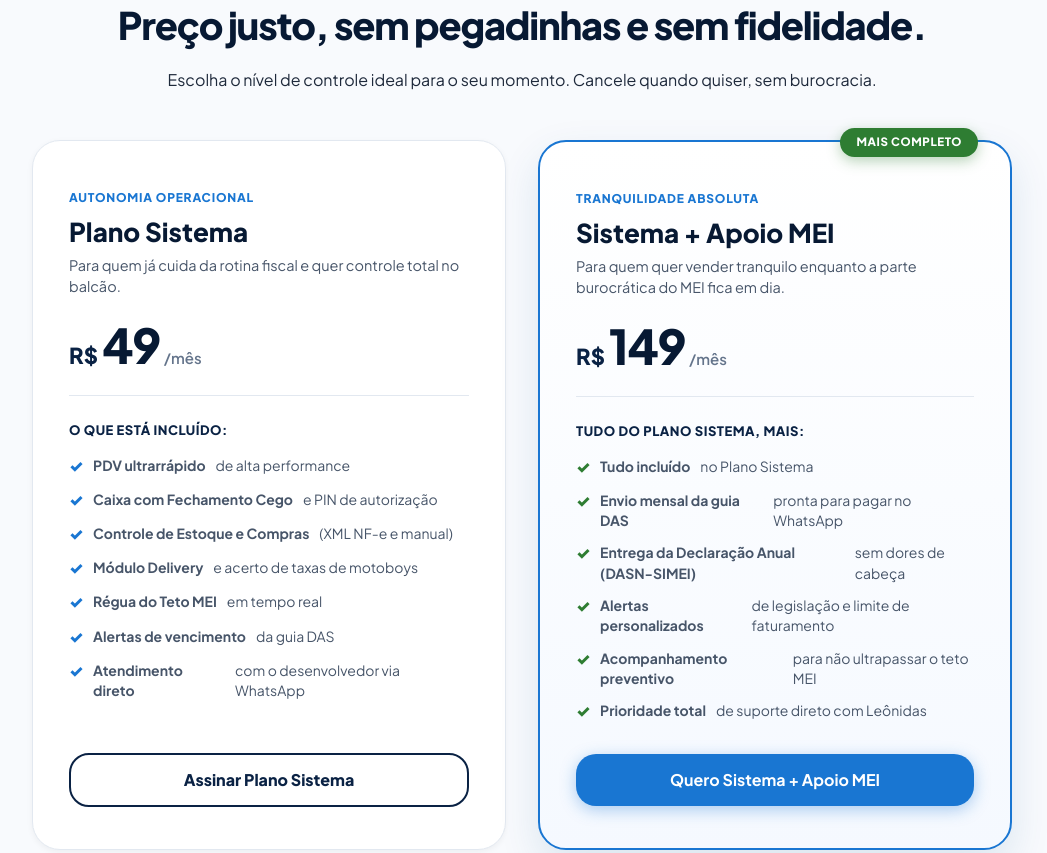
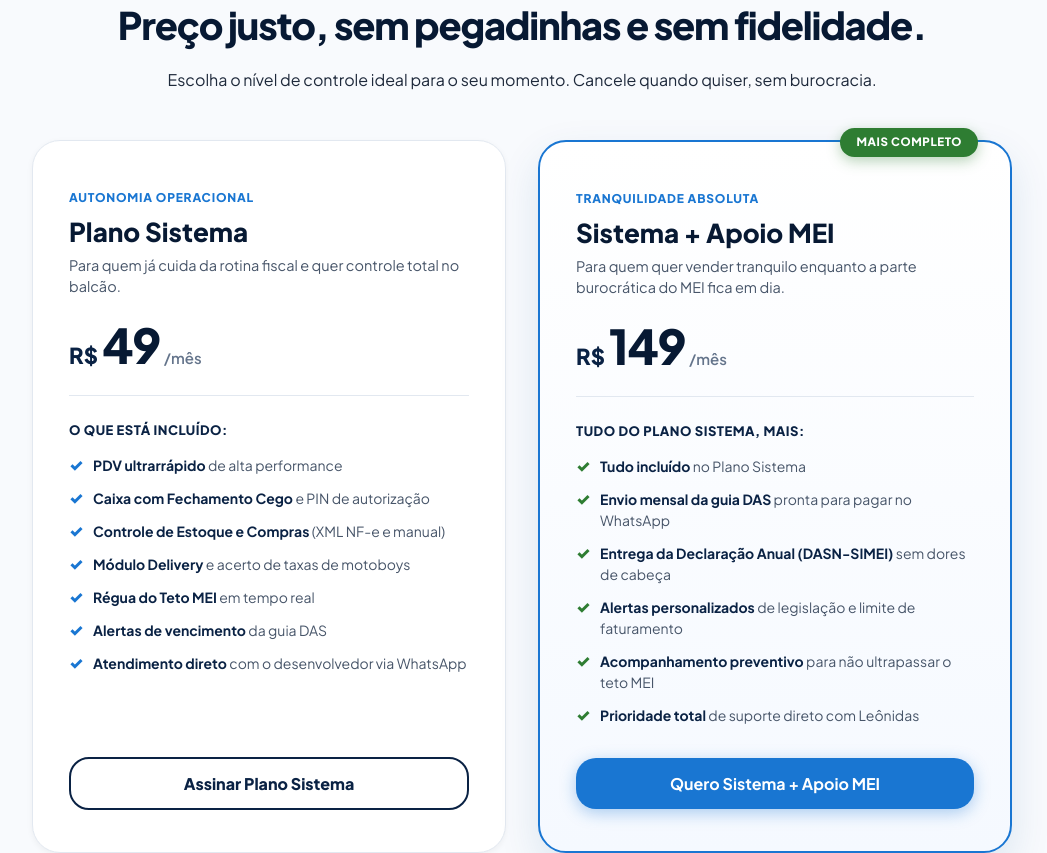
Before and after one commit to LPTI-Tech/site-institucional, a plain HTML site: page index.html in a window 1280 px wide. Shown: the part 8486-9339 px from the top of the page, without its empty margins (118-1165 px from the left). Drawn offline with Linux system fonts and the light colour scheme.

Commit message:
fix: alinhamento da tipografia e nivelamento dos cards de planos

```diff
--- a/index.html
+++ b/index.html
@@ -684,13 +684,13 @@
           <div class="pricing-features">
             <p class="pricing-feature-title">O que está incluído:</p>
             <ul class="pricing-feature-list">
-              <li><span class="p-check">&check;</span> <strong>PDV ultrarrápido</strong> de alta performance</li>
-              <li><span class="p-check">&check;</span> <strong>Caixa com Fechamento Cego</strong> e PIN de autorização</li>
-              <li><span class="p-check">&check;</span> <strong>Controle de Estoque e Compras</strong> (XML NF-e e manual)</li>
-              <li><span class="p-check">&check;</span> <strong>Módulo Delivery</strong> e acerto de taxas de motoboys</li>
-              <li><span class="p-check">&check;</span> <strong>Régua do Teto MEI</strong> em tempo real</li>
-              <li><span class="p-check">&check;</span> <strong>Alertas de vencimento</strong> da guia DAS</li>
-              <li><span class="p-check">&check;</span> <strong>Atendimento direto</strong> com o desenvolvedor via WhatsApp</li>
+              <li><span class="p-check">&check;</span> <span><strong>PDV ultrarrápido</strong> de alta performance</span></li>
+              <li><span class="p-check">&check;</span> <span><strong>Caixa com Fechamento Cego</strong> e PIN de autorização</span></li>
+              <li><span class="p-check">&check;</span> <span><strong>Controle de Estoque e Compras</strong> (XML NF-e e manual)</span></li>
+              <li><span class="p-check">&check;</span> <span><strong>Módulo Delivery</strong> e acerto de taxas de motoboys</span></li>
+              <li><span class="p-check">&check;</span> <span><strong>Régua do Teto MEI</strong> em tempo real</span></li>
+              <li><span class="p-check">&check;</span> <span><strong>Alertas de vencimento</strong> da guia DAS</span></li>
+              <li><span class="p-check">&check;</span> <span><strong>Atendimento direto</strong> com o desenvolvedor via WhatsApp</span></li>
             </ul>
           </div>
 
@@ -718,12 +718,12 @@
           <div class="pricing-features">
             <p class="pricing-feature-title">Tudo do Plano Sistema, mais:</p>
             <ul class="pricing-feature-list">
-              <li><span class="p-check highlight">&check;</span> <strong>Tudo incluído</strong> no Plano Sistema</li>
-              <li><span class="p-check highlight">&check;</span> <strong>Envio mensal da guia DAS</strong> pronta para pagar no WhatsApp</li>
-              <li><span class="p-check highlight">&check;</span> <strong>Entrega da Declaração Anual (DASN-SIMEI)</strong> sem dores de cabeça</li>
-              <li><span class="p-check highlight">&check;</span> <strong>Alertas personalizados</strong> de legislação e limite de faturamento</li>
-              <li><span class="p-check highlight">&check;</span> <strong>Acompanhamento preventivo</strong> para não ultrapassar o teto MEI</li>
-              <li><span class="p-check highlight">&check;</span> <strong>Prioridade total</strong> de suporte direto com Leônidas</li>
+              <li><span class="p-check highlight">&check;</span> <span><strong>Tudo incluído</strong> no Plano Sistema</span></li>
+              <li><span class="p-check highlight">&check;</span> <span><strong>Envio mensal da guia DAS</strong> pronta para pagar no WhatsApp</span></li>
+              <li><span class="p-check highlight">&check;</span> <span><strong>Entrega da Declaração Anual (DASN-SIMEI)</strong> sem dores de cabeça</span></li>
+              <li><span class="p-check highlight">&check;</span> <span><strong>Alertas personalizados</strong> de legislação e limite de faturamento</span></li>
+              <li><span class="p-check highlight">&check;</span> <span><strong>Acompanhamento preventivo</strong> para não ultrapassar o teto MEI</span></li>
+              <li><span class="p-check highlight">&check;</span> <span><strong>Prioridade total</strong> de suporte direto com Leônidas</span></li>
             </ul>
           </div>
 
--- a/styles.css
+++ b/styles.css
@@ -1438,7 +1438,6 @@ button {
   padding: 42px 36px;
   display: flex;
   flex-direction: column;
-  justify-content: space-between;
   position: relative;
   transition: transform var(--transition-normal), box-shadow var(--transition-normal);
   box-shadow: var(--shadow-sm);
@@ -1527,6 +1526,8 @@ button {
 
 .pricing-features {
   flex-grow: 1;
+  display: flex;
+  flex-direction: column;
   margin-bottom: 32px;
 }
 
@@ -1554,7 +1555,18 @@ button {
   gap: 10px;
   font-size: 14px;
   color: var(--slate);
-  line-height: 1.45;
+  line-height: 1.5;
+}
+
+.pricing-feature-list li span:not(.p-check) {
+  display: inline;
+  flex: 1;
+  color: var(--slate);
+}
+
+.pricing-feature-list li strong {
+  color: var(--navy-dark);
+  font-weight: 700;
 }
 
 .p-check {
@@ -1562,11 +1574,21 @@ button {
   font-weight: 900;
   font-size: 16px;
   flex-shrink: 0;
-  margin-top: -1px;
+  margin-top: 2px;
+  line-height: 1;
 }
 
 .p-check.highlight {
   color: var(--accent-green);
+}
+
+.pricing-footer {
+  margin-top: auto; /* Alinha perfeitamente os botoes dos dois cards */
+  width: 100%;
+}
+
+.pricing-footer .btn {
+  width: 100%;
 }
 
 .btn-outline {
```
